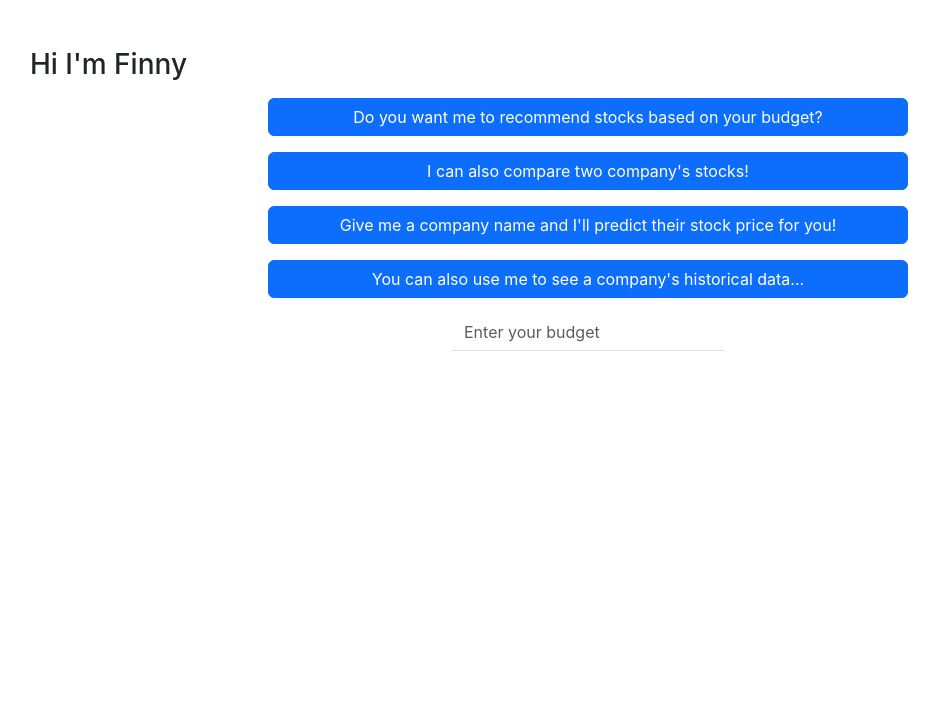
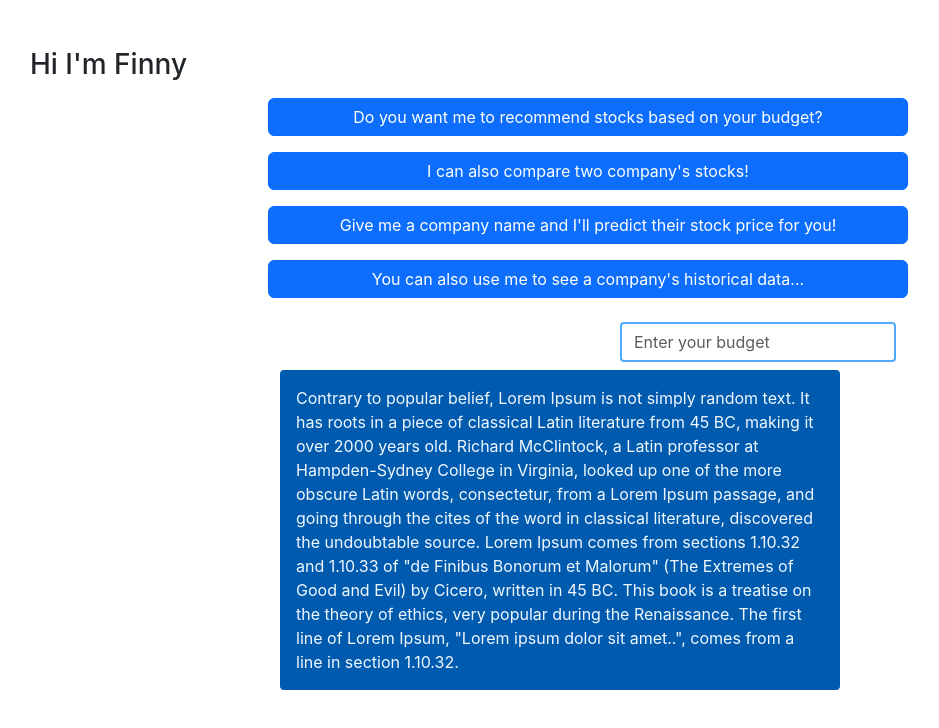
Before and after one commit to GouravChaki/Finny_Chatbot, a React (Create React App) app in the folder frontend/: page / in a window 1280 px wide. Both pictures are taken after a click on the button "Do you want me to recommend stocks based on your budget?". Shown: the top 728 px of the page, without its empty margins (52-991 px from the left). Built offline with nearby package versions, Linux system fonts and the light colour scheme; the HTML template or start-up script is replaced by a standard one; what react-chatbot-kit would draw is missing.

Commit message:
chatbot 2 styling done
Styled and completed chatbot2

```diff
--- /dev/null
+++ b/frontend/src/Components/Chatbot2/Chat.css
@@ -0,0 +1,13 @@
+.form-control{
+    border-top: 2px;
+    border-radius: 4px;
+    border: 2px solid #4EAAFF;
+}
+
+.output-text{
+    background-color: #005BAF;
+    color: aliceblue;
+    padding: 2vh;
+    border-radius: 4px;
+    max-width: 70vh;
+}
--- a/frontend/src/Components/Chatbot2/Chat.js
+++ b/frontend/src/Components/Chatbot2/Chat.js
@@ -1,4 +1,5 @@
 import React from "react";
+import './Chat.css'
 import { useState } from 'react';
 
 export default function Chat() {
@@ -6,20 +7,32 @@ export default function Chat() {
   const [button1, setShowComponent1] = useState(false);
   const handleButton1Click = () => {
     setShowComponent1(true);
+    setShowComponent2(false);
+    setShowComponent3(false);
+    setShowComponent4(false);
   };
 
   const [button2, setShowComponent2] = useState(false);
   const handleButton2Click = () => {
+    setShowComponent1(false);
     setShowComponent2(true);
+    setShowComponent3(false);
+    setShowComponent4(false);
   };
 
   const [button3, setShowComponent3] = useState(false);
   const handleButton3Click = () => {
+    setShowComponent1(false);
+    setShowComponent2(false);
     setShowComponent3(true);
+    setShowComponent4(false);
   };
 
   const [button4, setShowComponent4] = useState(false);
   const handleButton4Click = () => {
+    setShowComponent1(false);
+    setShowComponent2(false);
+    setShowComponent3(false);
     setShowComponent4(true);
   };
 
@@ -32,44 +45,70 @@ export default function Chat() {
         <button className="btn btn-primary w-50 my-2" onClick={handleButton3Click}>Give me a company name and I'll predict their stock price for you!</button>
         <button className="btn btn-primary w-50 my-2" onClick={handleButton4Click}>You can also use me to see a company's historical data...</button>
 
-        {button1 &&
-          <form>
-            <div className="mt-2">
-              <input type="number" className="form-control" id="budget" placeholder='Enter your budget' />
+        {button1 && (button2 != true && button3 != true && button4 != true) &&
+
+          <div className="container w-50">
+            <div className="d-flex flex-column flex-md-row justify-content-end w-70 mt-2">
+              <form>
+                <input type="number" className="form-control mt-2" id="budget" placeholder='Enter your budget' />
+              </form>
             </div>
-          </form>
+            <div className="d-flex flex-column flex-md-row justify-content-start w-100 mt-2">
+              <p className="output-text">Contrary to popular belief, Lorem Ipsum is not simply random text. It has roots in a piece of classical Latin literature from 45 BC, making it over 2000 years old. Richard McClintock, a Latin professor at Hampden-Sydney College in Virginia, looked up one of the more obscure Latin words, consectetur, from a Lorem Ipsum passage, and going through the cites of the word in classical literature, discovered the undoubtable source. Lorem Ipsum comes from sections 1.10.32 and 1.10.33 of "de Finibus Bonorum et Malorum" (The Extremes of Good and Evil) by Cicero, written in 45 BC. This book is a treatise on the theory of ethics, very popular during the Renaissance. The first line of Lorem Ipsum, "Lorem ipsum dolor sit amet..", comes from a line in section 1.10.32.</p>
+            </div>
+          </div>
+
+
           //put the output here
         }
 
-          {button2 &&
-          <form>
-            <div className="mt-2 flex-column flex-md-row">
-              <input type="text" className="form-control" id="nasdaq1" placeholder='Enter a NASDAQ Code' />
-              <input type="text" className="form-control" id="nasdaq2" placeholder='Enter a NASDAQ Code' />
-              <input type="number" className="form-control" id="days" placeholder='Enter number of days' />
+        {button2 && (button1 != true && button3 != true && button4 != true) &&
+          <div className="container w-50">
+            <div className="d-flex flex-column flex-md-row justify-content-end w-70 mt-2">
+              <form>
+                <input type="text" className="form-control mt-2" id="nasdaq1" placeholder='Enter a NASDAQ Code' />
+                <input type="text" className="form-control mt-2" id="nasdaq2" placeholder='Enter a NASDAQ Code' />
+                <input type="number" className="form-control mt-2" id="days" placeholder='Enter number of days' />
+
+              </form>
             </div>
-          </form>
+            <div className="d-flex flex-column flex-md-row justify-content-start w-100 mt-2">
+              <p className="output-text">The Output</p>
+            </div>
+          </div>
+
+        }
+
+        {button3 && (button1 != true && button2 != true && button4 != true) &&
+          <div className="container w-50">
+            <div className="d-flex flex-column flex-md-row justify-content-end w-70 mt-2">
+              <form>
+
+                <input type="text" className="form-control mt-2" id="nasdaq1" placeholder='Enter a NASDAQ Code' />
+                <input type="number" className="form-control mt-2" id="days" placeholder='Enter number of days' />
+
+              </form>
+            </div>
+            <div className="d-flex flex-column flex-md-row justify-content-start w-100 mt-2">
+              <p className="output-text">The Output</p>
+            </div>
+          </div>
+
+
           //put the output here
         }
 
-          {button3 &&
-          <form>
-            <div className="mt-2 flex-column flex-md-row">
-              <input type="text" className="form-control" id="nasdaq1" placeholder='Enter a NASDAQ Code' />
-              <input type="number" className="form-control" id="days" placeholder='Enter number of days' />
+        {button4 && (button1 != true && button2 != true && button3 != true) &&
+          <div className="container w-50">
+            <div className="d-flex flex-column flex-md-row justify-content-end w-100 mt-2">
+              <form>
+                <input type="text" className="form-control mt-2" id="nasdaq1" placeholder='Enter a NASDAQ Code' />
+                <input type="date" className="form-control mt-2" id="date" placeholder='Enter number a date' />          </form>
             </div>
-          </form>
-          //put the output here
-        }
-
-          {button4 &&
-          <form>
-            <div className="mt-2 flex-column flex-md-row">
-              <input type="text" className="form-control" id="nasdaq1" placeholder='Enter a NASDAQ Code' />
-              <input type="date" className="form-control" id="date" placeholder='Enter number a date' />
+            <div className="d-flex flex-column flex-md-row justify-content-start w-100 mt-2">
+              <p className="output-text">The Output</p>
             </div>
-          </form>
-          //put the output here
+          </div>
         }
 
       </div>
```
